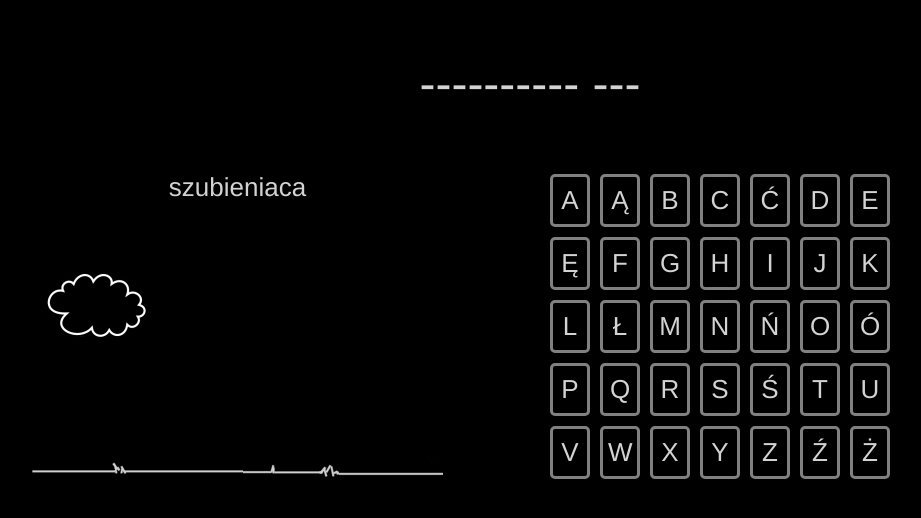
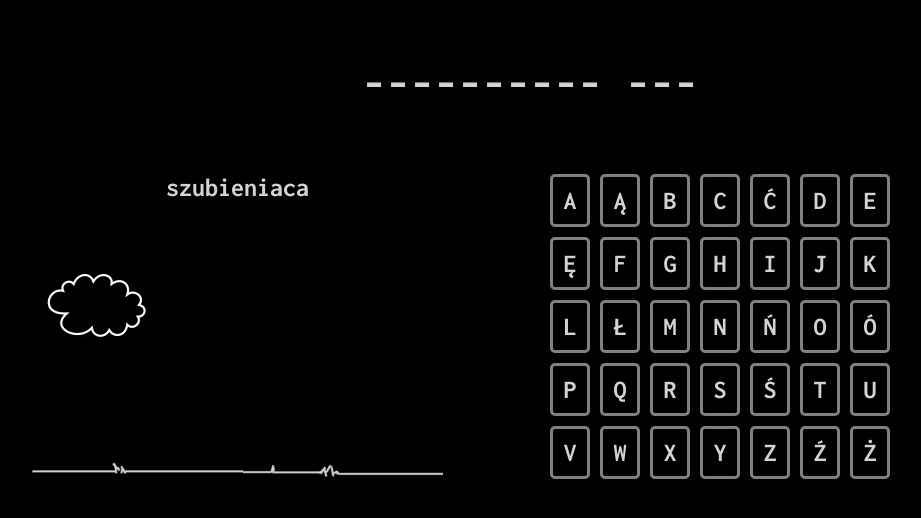
Before and after one commit to monikaUrban1/Szubienica, a plain HTML site: page index.html in a window 1280 px wide. Shown: the whole page, without its empty margins (110-1031 px from the left). Drawn offline with nearby package versions, Linux system fonts and the light colour scheme.

Commit message:
in progres

```diff
--- a/index.html
+++ b/index.html
@@ -4,6 +4,7 @@
 	<meta charset="UTF-8">
 	<meta http-equiv="X-UA-Compatible" content="IE=edge">
 	<meta name="viewport" content="width=device-width, initial-scale=1">
+	<link href='https://fonts.googleapis.com/css?family=Inconsolata:400,700&subset=latin,latin-ext' rel='stylesheet' type='text/css'>
 	<link href="http://maxcdn.bootstrapcdn.com/font-awesome/4.5.0/css/font-awesome.min.css" rel="stylesheet">
 	<link rel="stylesheet" href="https://maxcdn.bootstrapcdn.com/bootstrap/3.3.6/css/bootstrap.min.css" integrity="sha384-1q8mTJOASx8j1Au+a5WDVnPi2lkFfwwEAa8hDDdjZlpLegxhjVME1fgjWPGmkzs7" crossorigin="anonymous">
 
--- a/style.css
+++ b/style.css
@@ -6,6 +6,8 @@ body{
 	background-color: black;
 	color: lightgrey;
 	font-size: 26px;
+	font-family: "Inconsolata";
+	font-weight: 700;
 }
 #plansza {
 	margin: 50px 0 50px 0;
--- a/szubienica.js
+++ b/szubienica.js
@@ -120,7 +120,7 @@ function sprawdz(nr) {
 
 	if (haslo == haslo1)
 	{
-		document.getElementById("alfabet").innerHTML = "Brawo! Podano prawidłowe hasło:"+haslo+'<br/><br/><span class="reset" onclick="location.reload()">JESZCZE RAZ?</span>'
+		document.getElementById("alfabet").innerHTML = "Brawo! Podano prawidłowe hasło: "+haslo+'<br/><br/><span class="reset" onclick="location.reload()">JESZCZE RAZ?</span>'
 	}
 	if (ile_skuch>=9) {
 		document.getElementById("alfabet").innerHTML = "Przegrana... prawidłowe hasło:"+haslo+'<br/><br/><span class="reset" onclick="location.reload()">JESZCZE RAZ?</span>'
```
